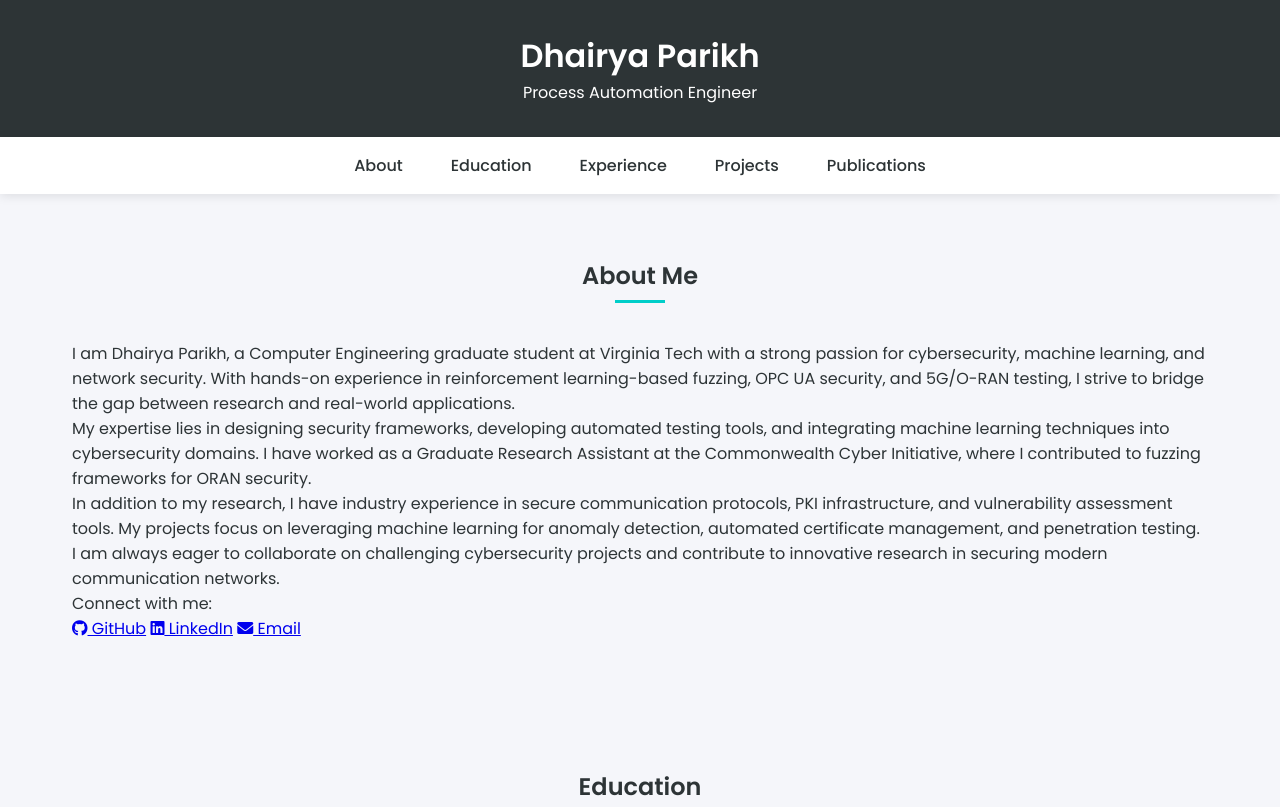
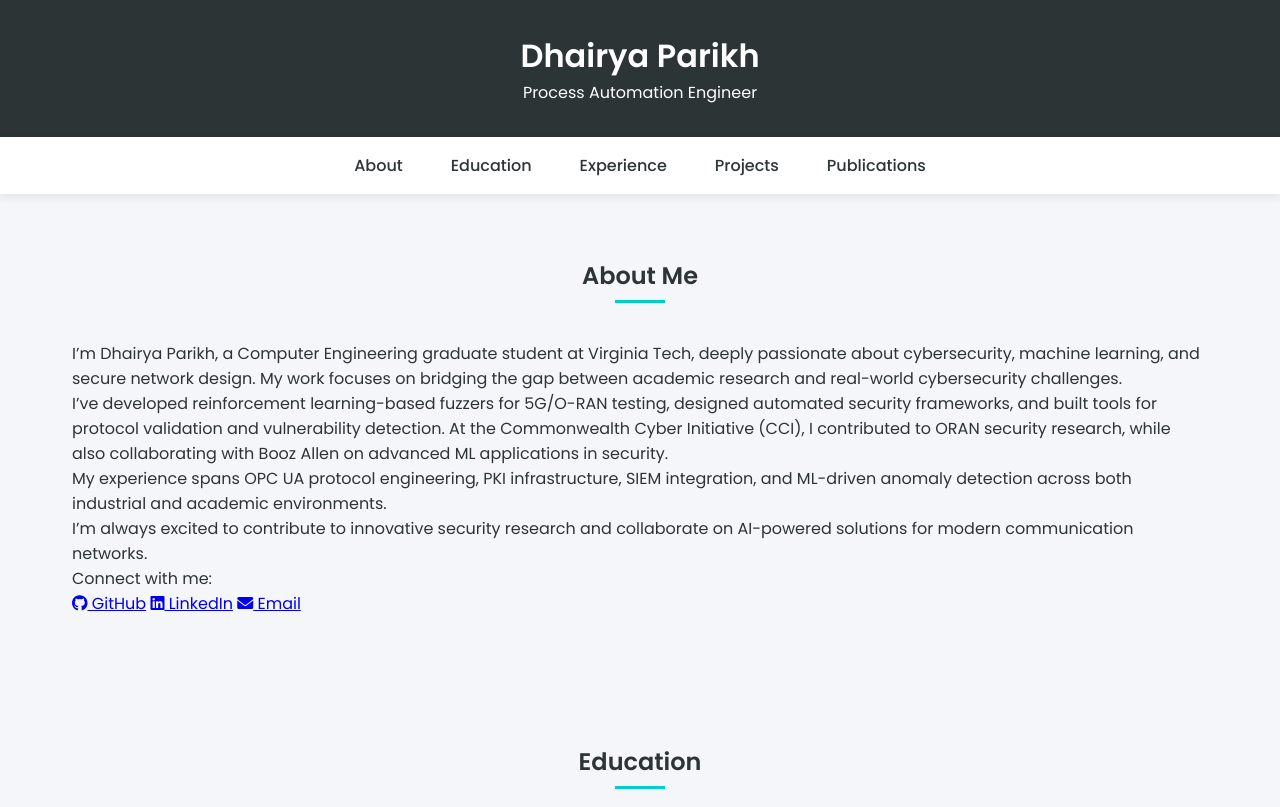
Before and after one commit to dhairya-eng/Portfolio, a plain HTML site: page index1.html in a window 1280 px wide. Shown: the top 807 px of the page. Drawn offline with Linux system fonts and the light colour scheme.

Commit message:
styling index1.html

```diff
--- a/index1.html
+++ b/index1.html
@@ -27,7 +27,7 @@
 
     <section id="about" class="section">
         <h2 class="section-title">About Me</h2>
-        <div class="about-content">
+<!--         <div class="about-content">
             <p>I am Dhairya Parikh, a Computer Engineering graduate student at Virginia Tech with a strong passion for cybersecurity, machine learning, and network security. With hands-on experience in reinforcement learning-based fuzzing, OPC UA security, and 5G/O-RAN testing, I strive to bridge the gap between research and real-world applications.</p>
             <p>My expertise lies in designing security frameworks, developing automated testing tools, and integrating machine learning techniques into cybersecurity domains. I have worked as a Graduate Research Assistant at the Commonwealth Cyber Initiative, where I contributed to fuzzing frameworks for ORAN security.</p>
             <p>In addition to my research, I have industry experience in secure communication protocols, PKI infrastructure, and vulnerability assessment tools. My projects focus on leveraging machine learning for anomaly detection, automated certificate management, and penetration testing.</p>
@@ -39,7 +39,28 @@
                 <a href="mailto:dpparikhinfo@gmail.com"><i class="fas fa-envelope"></i> Email</a>
             </div>
 
-        </div>
+        </div> -->
+        <div class="about-content">
+    <p>
+        I’m Dhairya Parikh, a Computer Engineering graduate student at Virginia Tech, deeply passionate about cybersecurity, machine learning, and secure network design. My work focuses on bridging the gap between academic research and real-world cybersecurity challenges.
+    </p>
+    <p>
+        I’ve developed reinforcement learning-based fuzzers for 5G/O-RAN testing, designed automated security frameworks, and built tools for protocol validation and vulnerability detection. At the Commonwealth Cyber Initiative (CCI), I contributed to ORAN security research, while also collaborating with Booz Allen on advanced ML applications in security.
+    </p>
+    <p>
+        My experience spans OPC UA protocol engineering, PKI infrastructure, SIEM integration, and ML-driven anomaly detection across both industrial and academic environments.
+    </p>
+    <p>
+        I’m always excited to contribute to innovative security research and collaborate on AI-powered solutions for modern communication networks.
+    </p>
+    <div class="social-links">
+        <p>Connect with me:</p>
+        <a href="https://github.com/dhairya-eng" target="_blank"><i class="fab fa-github"></i> GitHub</a>
+        <a href="https://www.linkedin.com/in/dhairya-parikh-133aba1a7/" target="_blank"><i class="fab fa-linkedin"></i> LinkedIn</a>
+        <a href="mailto:dpparikhinfo@gmail.com"><i class="fas fa-envelope"></i> Email</a>
+    </div>
+</div>
+
     </section>
 
 
```
